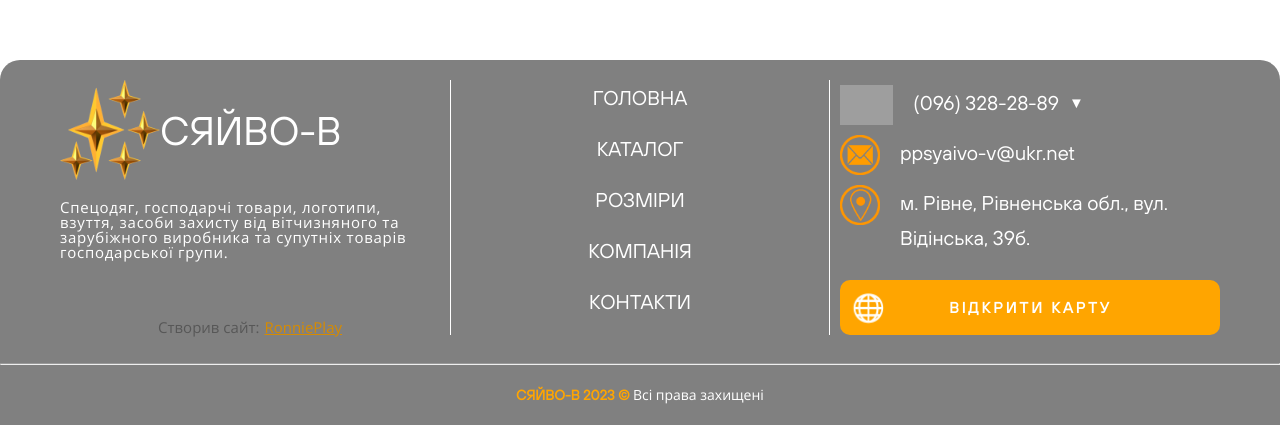
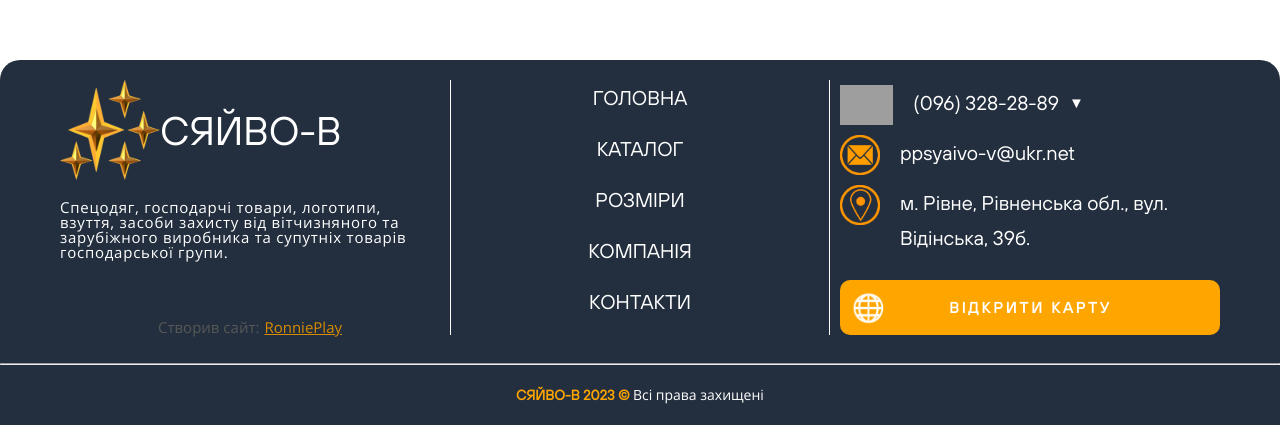
Before and after one commit to ReveinOFF/SyaivoV, a React (Create React App) app in the folder Front/: page / in a window 1280 px wide. Shown: the part 900-1325 px from the top of the page. Built offline with nearby package versions, Linux system fonts and the light colour scheme; grey boxes are pictures that could not be loaded.

Commit message:
Update Footer

```diff
--- a/Front/src/components/footer/footer.scss
+++ b/Front/src/components/footer/footer.scss
@@ -13,7 +13,7 @@
 $a-hover: rgb(255, 191, 71);
 
 footer {
-  background-color: gray;
+  background-color: #232f3e;
   border-top-left-radius: 20px;
   border-top-right-radius: 20px;
 
```
